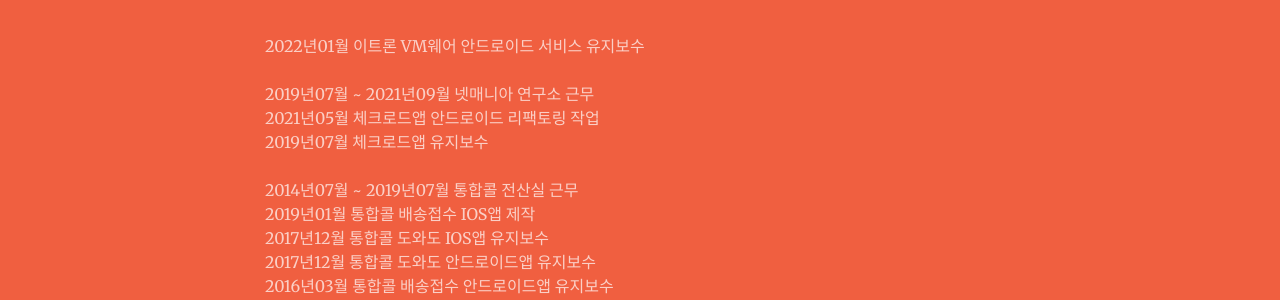
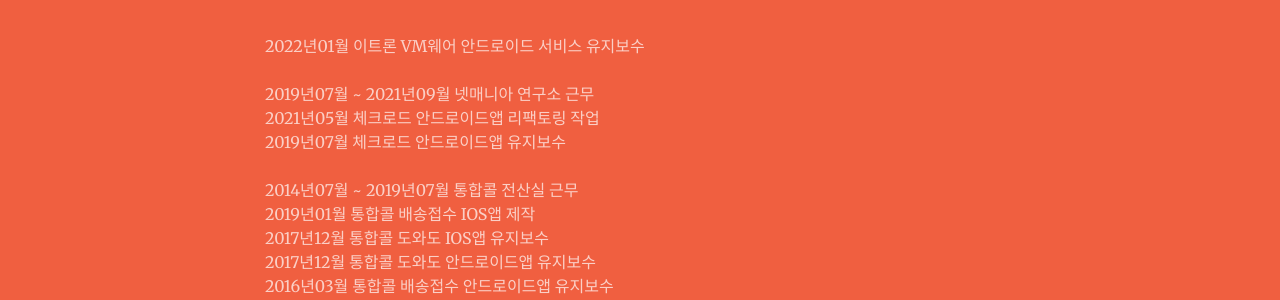
Before and after one commit to hjhwang/portfolio, a Jekyll site: the page built from index.html, in a window 1280 px wide and 900 px high, scrolled down 1354 px. Shown: the part 152-452 px from the top of the window. Built offline with Jekyll 4.4.1, drawn with Linux system fonts in a browser that asks for light colours.

Commit message:
Update services.html

```diff
--- a/_includes/services.html
+++ b/_includes/services.html
@@ -15,8 +15,8 @@
                     2022년01월    이트론 VM웨어 안드로이드 서비스 유지보수<br>
                     <br>
                     2019년07월 ~ 2021년09월 넷매니아 연구소 근무<br>
-                    2021년05월    체크로드앱 안드로이드 리팩토링 작업<br>
-                    2019년07월    체크로드앱 유지보수<br>
+                    2021년05월    체크로드 안드로이드앱 리팩토링 작업<br>
+                    2019년07월    체크로드 안드로이드앱 유지보수<br>
                     <br>
                     2014년07월 ~ 2019년07월 통합콜 전산실 근무<br>
                     2019년01월    통합콜 배송접수 IOS앱 제작<br>
```
